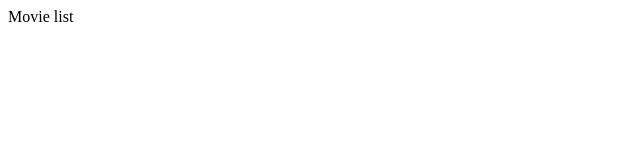
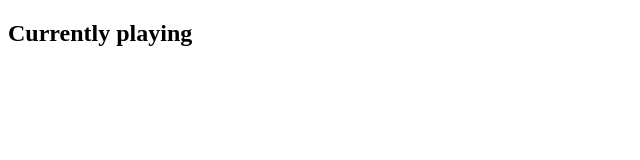
Before and after one commit to thirai-aus/thirai-client, a website: page src/index.html in a window 1280 px wide. Shown: the whole page, without its empty margins (0-640 px from the left). Drawn offline with nearby package versions, Linux system fonts and the light colour scheme; some packages are replaced by stand-ins of ours.

Commit message:
Formatting changes

```diff
--- a/package.json
+++ b/package.json
@@ -2,8 +2,6 @@
     "name": "thirai-client",
     "version": "0.0.1",
     "description": "Client",
-    "main": "server.js",
-    "scripts": {},
     "repository": {
         "type": "git",
         "url": "https://github.com/thirai-aus/thirai-client.git"
--- a/server.js
+++ b/server.js
@@ -7,12 +7,10 @@ var app = express();
 app.set('port', (process.env.PORT || 5000));
 
 // In production mode the * should be relaced with the appropriate domain name(s)
-// (e.g. https://seismic-web-client.herokuapp.com if the client web app is hosted on https://seismic-web-client.herokuapp.com)
 app.options('*', cors());
 app.use(cors());
 
-// Requests other than seismic data requests are serviced (statically) by the web app (from folder www)
 app.use(express.static(__dirname + '/src'));
 app.listen(app.get('port'), function() {
-    console.log("Node app is running at localhost:" + app.get('port'));
+  console.log("Node app is running at localhost:" + app.get('port'));
 });
--- a/src/index.html
+++ b/src/index.html
@@ -1,26 +1,21 @@
 <!DOCTYPE html>
 <html ng-app="thirai">
+  <head>
+    <meta charset="utf-8">
+    <meta name="viewport" content="initial-scale=1, width=device-width">
 
-<head>
-    <meta charset="utf-8" />
-    <meta name="viewport" content="user-scalable=no, initial-scale=1, maximum-scale=1, minimum-scale=1, width=device-width, height=device-height, target-densitydpi=device-dpi" />
     <title>Thirai</title>
-</head>
+  </head>
 
-<body>
-    <div>
-        <div id="main">
-            <!-- content -->
-            <div ng-view>
-            </div>
-        </div>
+  <body>
+    <div ng-view>
     </div>
 
     <script type="text/javascript" src="components/jquery/dist/jquery.min.js"></script>
     <script type="text/javascript" src="components/angular/angular.js"></script>
     <script type="text/javascript" src="components/angular-route/angular-route.js"></script>
+
     <script type="text/javascript" src="js/app.js"></script>
     <script type="text/javascript" src="js/routes.js"></script>
-</body>
-
+  </body>
 </html>
--- a/src/views/movie-list.html
+++ b/src/views/movie-list.html
@@ -1,3 +1 @@
-<div>
-	Movie list
-</div>
+<h2>Currently playing</h2>
```
Also changed, not shown: src/js/routes.js (+4 -4 lines), bower.json (line endings or trailing spaces), protractor.conf.js (line endings or trailing spaces), src/js/app.js (line endings or trailing spaces).
